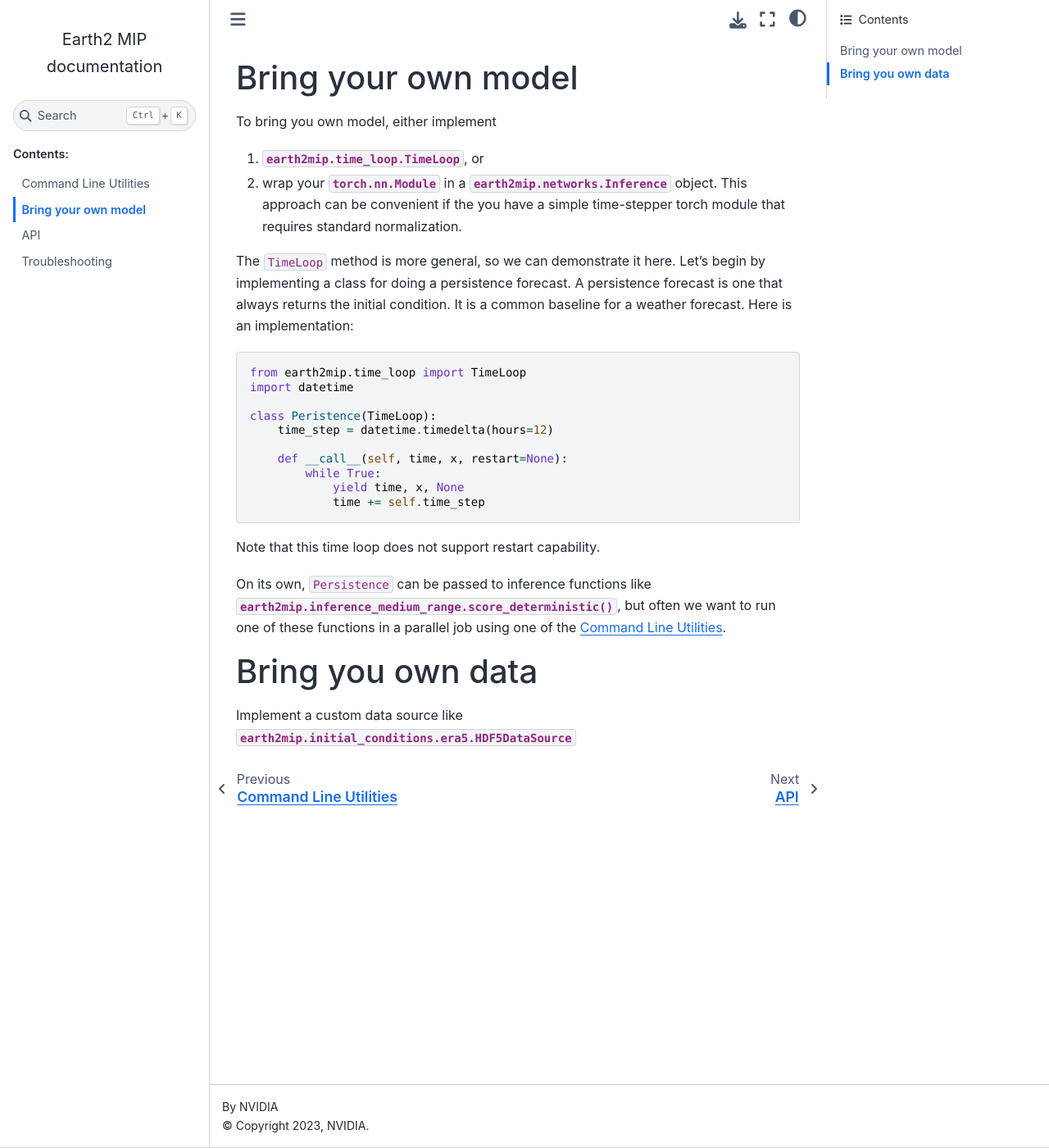
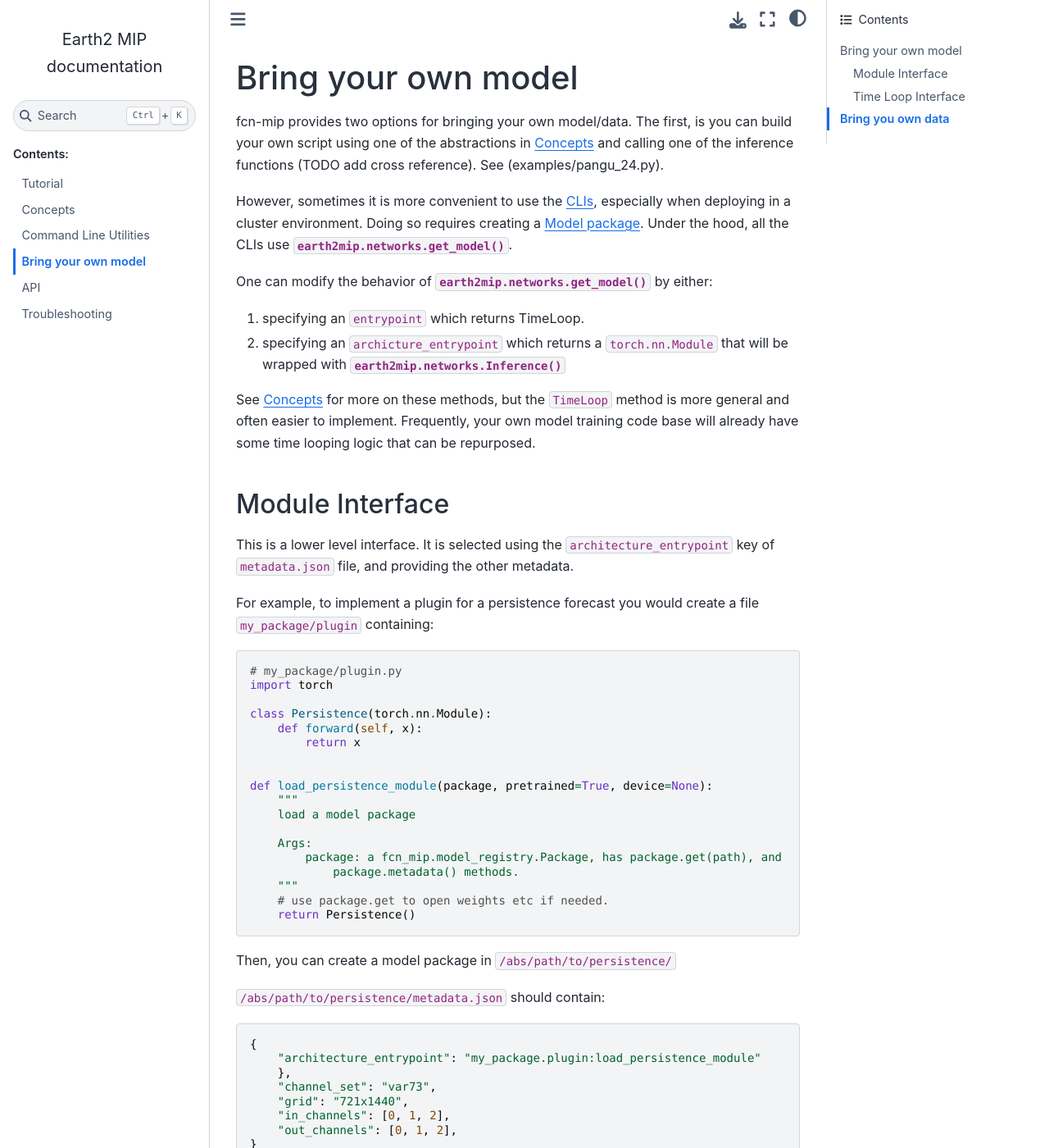
Before and after one commit to NVIDIA/earth2mip, a Sphinx documentation site: the page built from docs/plugin.rst, in a window 1280 px wide and 1400 px high. Shown: the whole window at 82% size. Built offline with Sphinx 7.4.7 and the Sphinx Book theme 1.1.4, drawn with Linux system fonts in a browser that asks for light colours; some of the changed text lies outside the part shown.

Commit message:
updates from 73937afb83ca344f62dc7858722817ed211b5886

```diff
--- /dev/null
+++ b/docs/concepts.rst
@@ -0,0 +1,188 @@
+.. _concepts:
+
+Concepts
+========
+
+Earth2 MIP has the following concepts:
+
+* Layered abstractions for :ref:`wrapping machine learning models<model wrappers>`
+* :ref:`Data Sources <data source>` for loading initial conditions and scoring against.
+* :ref:`Python APIs <api>` work with these abstractions to do things like scoring and ensemble inference.
+* :ref:`Model packages <model package>` allow reproducible loading of checkpoints from disk or the cloud.  that work with these abstractions.
+* :ref:`Command line tools <cli>` that allow running scoring jobs in a paralle environment.
+
+.. _model wrappers:
+Model Wrappers
+--------------
+
+The core model-related abstractions are
+
+#. Machine learning Module (e.g. ``torch.nn.Module``)
+#. Time loop (:py:class:`earth2mip.time_loop.TimeLoop`).
+#. Forecast (:py:class:`earth2mip.forecasts.Forecast`)
+
+Each of these presents increasingly minimal interface.
+
+We will demonstrate each of these interfaces for the persistence forecast.
+A persistence forecast is one that always returns the initial condition. It is a
+common baseline for a weather forecast.
+
+Module
+^^^^^^
+
+At the root is a machine learning model with inputs/outputs that correspond to
+two-dimensional fields defined on the planet. These fields are reified as some
+array-like data structure, the names of the fields/channels, and grid object
+(:py:class:`earth2mip.schema.Grid`). To use a Module, fcn-mip needs to be provided
+metadata about the Model's inputs/outputs (see. :py:class:`earth2mip.schema.Model`).
+
+Here as how to implement the persistence forecast as module::
+
+    import torch.nn
+
+    class PersistenceModule(torch.nn.Module):
+        def forward(self, x):
+            return x
+
+This is a very simple, but has no metadata about the input or output, and from
+an outside perspective, can be difficult to use if ``x`` has more semantic
+meaning or requirements.
+
+Time Loop
+^^^^^^^^^
+
+A Time Loop is a higher level interface encapsulating the Module, but also
+timestepping logic, data preprocessing, and output.
+:py:class:`earth2mip.time_loop.TimeLoop` defines this interface, and
+:py:class:`earth2mip.networks.Inference` is implements this interface and can
+turn a Module into a TimeLoop.
+
+Here is a TimeLoop of the persistence forecast::
+
+    from earth2mip.time_loop import TimeLoop
+    from earth2mip.schema import Grid
+    import datetime
+
+    class PeristenceTimeLoop(TimeLoop):
+        time_step = datetime.timedelta(hours=12)
+        # 1 history level = only the current time as input
+        n_history_levels = 1
+        in_channel_names = ["a", "b", "c"]
+        out_channel_names = ["a", "b", "c"]
+        grid = Grid.grid_721x1440
+
+        def __call__(self, time, x, restart=None):
+            b, h, c, w, h == x.shape
+
+            assert b == 1
+            assert h == self.n_history_levels
+            assert c == len(self.in_channel_names)
+            assert (w, h) == self.grid.shape
+
+            while True:
+                yield time, x, None
+                time += self.time_step
+
+This encapsulates the time stepping, and exposes other needed metadata.
+
+.. note::
+    This time loop does not support restart capability.
+
+Forecast
+--------
+
+Many scoring algorithms are most easily expressed as operations over 2D array of
+states that we call a Forecast Array. The rows of this array correspond to
+initial times, and the columns to lead times. The size of this array may be
+unbounded.
+For example, computing a lead time dependent metrics, such as RMSE
+corresponds to averaging the square difference of Forecast Arrays of
+observations and forecasts, and then averaging over the row dimension.
+This is defined by the :py:class:`earth2mip.forecasts.Forecast` interface.
+Compared to a TimeLoop, a Forecast encapsulates any time handling and initialization logic.
+One advantage is that an archive of forecasts on disk can be represented as a Forecast
+(see :py:class:`earth2mip.forecasts.XarrayForecast`).
+This allows using the same code to score both static and streaming forecasts.
+
+Finally, here is a :py:class:`earth2mip.forecasts.Forecast` implementation, for
+an persistence forecast beginning on Jan 1, 2018 and producing ICs every 12
+hours and sampling forecasts every 12 hours::
+
+    from earth2mip.forecasts import Forecast
+    import datetime
+
+    class PeristenceForecast(Forecast):
+        # only corresponds to out_channel_names
+        channel_names = ["a", "b", "c"]
+
+        def __init__(self, initial_data: Mapping[datetime.datetime, np.ndarray]):
+            self.initial_data = initial_data
+
+        def __getitem__(self, i):
+            initial_time = datetime.datetime(2018, 1, 1)
+            lead_dt = init_dt = datetime.timedelta(hours=12)
+
+            time = initial_time + init_dt * i
+            x = self.initial_data[time]
+            while True:
+                yield x
+we can see that ``PeristenceForecast`` encapsulates the initialization, time and
+other logic.
+
+
+Translating between Model Wrappers
+----------------------------------
+
+earth2mip provides implementations that translate between :ref:`model wrappers`.
+
+To create a TimeLoop from a Module, use
+:py:class:`earth2mip.networks.Inference`::
+
+    from earth2mip.networks import Inference
+
+    model = PersistenceModule()
+
+    # work around to not do any normalization
+    center = np.zeros([3])
+    scale = np.ones([3])
+    time_loop = Inference(
+        model,
+        center=center,
+        scale=scale,
+        grid=Grid.grid_721x1440,
+        time_step=datetime.timedelta(hours=12),
+        # note n_history_levels == n_history + 1
+        n_history=0,
+        channel_names=["a", "b", "c"],
+    )
+
+To create a forecast from a TimeLoop, you can use
+:py:class:`earth2mip.forecasts.TimeLoopForecast`::
+
+    from earth2mip.forecasts import TimeLoopForecast
+
+    forecast = TimeLoopForecast(
+        time_loop,
+        initial_data={
+            datetime.datetime(2018, 1, 1): np.zeros([1, 1, 3, 721, 1440])
+        },
+    )
+
+
+.. _data source:
+
+Data Source
+-----------
+
+:py:class:`earth2mip.initial_conditions.era5.HDF5DataSource`
+
+
+.. _model package:
+
+Model package
+-------------
+
+A model package is a directory containing a ``metadata.json`` file following
+:py:ref:`this schema <earth2mip.schema.Model>` and any other static data
+required to load the model.  The model package typically contains model
+parameters, normalization constants, etc.
--- a/docs/index.rst
+++ b/docs/index.rst
@@ -10,6 +10,8 @@ Welcome to Earth2 MIP's documentation!
    :maxdepth: 2
    :caption: Contents:
 
+   tutorial
+   concepts
    clis.rst
    plugin
    api
--- a/docs/plugin.rst
+++ b/docs/plugin.rst
@@ -1,36 +1,121 @@
 Bring your own model
 ====================
 
-To bring you own model, either implement
+fcn-mip provides two options for bringing your own model/data. The first, is
+you can build your own script using one of the  abstractions in
+:ref:`concepts` and calling one of the inference functions (TODO add
+cross reference).  See (examples/pangu_24.py).
 
-1. :py:class:`earth2mip.time_loop.TimeLoop`, or
-2. wrap your :py:class:`torch.nn.Module` in a
-   :py:class:`earth2mip.networks.Inference` object. This approach can be
-   convenient if the you have a simple time-stepper torch module that requires
-   standard normalization.
+However, sometimes it is more convenient to use the :ref:`CLIs <cli>`,
+especially when deploying in a cluster environment. Doing so requires creating a
+:ref:`model package`. Under the hood, all the CLIs use
+:py:func:`earth2mip.networks.get_model`.
 
-The ``TimeLoop`` method is more general, so we can demonstrate it here.
-Let's begin by implementing a class for doing a persistence forecast. A
-persistence forecast is one that always returns the initial condition. It is a
-common baseline for a weather forecast. Here is an implementation::
+One can modify the behavior of :py:func:`earth2mip.networks.get_model` by either:
 
-    from earth2mip.time_loop import TimeLoop
-    import datetime
+#. specifying an ``entrypoint`` which returns TimeLoop.
+#. specifying an ``archicture_entrypoint`` which returns a ``torch.nn.Module`` that will be wrapped with :py:func:`earth2mip.networks.Inference`
 
-    class Peristence(TimeLoop):
-        time_step = datetime.timedelta(hours=12)
+See :ref:`concepts` for more on these methods, but the ``TimeLoop`` method is
+more general and often easier to implement. Frequently, your own model training
+code base will already have some time looping logic that can be repurposed.
 
-        def __call__(self, time, x, restart=None):
-            while True:
-                yield time, x, None
-                time += self.time_step
+Module Interface
+^^^^^^^^^^^^^^^^
 
-Note that this time loop does not support restart capability.
+This is a lower level interface. It is selected using the
+``architecture_entrypoint`` key of ``metadata.json`` file, and providing the
+other metadata.
 
-On its own, ``Persistence`` can be passed to inference functions like
-:py:func:`earth2mip.inference_medium_range.score_deterministic`, but often we
-want to run one of these functions in a parallel job using one of the
-:ref:`cli`.
+For example, to implement a plugin for a persistence forecast you would create a file ``my_package/plugin`` containing::
+
+    # my_package/plugin.py
+    import torch
+
+    class Persistence(torch.nn.Module):
+        def forward(self, x):
+            return x
+
+
+    def load_persistence_module(package, pretrained=True, device=None):
+        """
+        load a model package
+
+        Args:
+            package: a fcn_mip.model_registry.Package, has package.get(path), and
+                package.metadata() methods.
+        """
+        # use package.get to open weights etc if needed.
+        return Persistence()
+
+
+Then, you can create a model package in ``/abs/path/to/persistence/``
+
+``/abs/path/to/persistence/metadata.json`` should contain::
+
+    {
+        "architecture_entrypoint": "my_package.plugin:load_persistence_module"
+        },
+        "channel_set": "var73",
+        "grid": "721x1440",
+        "in_channels": [0, 1, 2],
+        "out_channels": [0, 1, 2],
+    }
+
+.. note::
+    The values of ``entrypoint`` and ``architecture_entrypoint`` are loaded
+    using `Python entrypoints
+    <https://docs.python.org/3/library/importlib.metadata.html#entry-points>`_.
+    They have the form `package.module:function`.
+
+Finally, you should be able to load the model like this in python::
+
+    from earth2mip.networks import get_model
+    time_loop = get_model("file://abs/path/to/persistence")
+
+Or if you have a environment variable ``MODEL_REGISTRY=/abs/path/to``::
+
+    time_loop = get_model("persistence")
+
+Once this is working you can pass the model package to one of the :ref:`cli`::
+
+    torchrun --nproc_per_node <ngpu> -m earth2mip.inference_medium_range -n 56 file://abs/path/to/persistence scores.nc
+
+.. warning::
+
+    This currently only supports loading data from the var73 and var34 channel sets.
+
+
+Time Loop Interface
+^^^^^^^^^^^^^^^^^^^
+
+This project contains examples of TimeLoop loaders for Pangu:
+
+
+Python code:
+
+.. literalinclude:: ../earth2mip/networks/pangu.py
+  :pyobject: load
+
+the corresponding ``metadata.json`` file::
+
+    {
+      "entrypoint": {
+        "name": "earth2mip.networks.pangu:load",
+        "kwargs": {
+          "time_step_hours": 6
+        }
+      }
+    }
+
+Loading an interleaved time loop:
+
+.. literalinclude:: ../earth2mip/networks/pangu.py
+    :pyobject: load_24substep6
+
+the corresponding ``metadata.json`` file::
+
+    {"entrypoint": {"name": "earth2mip.networks.pangu:load_24substep6"}}
 
 Bring you own data
 ==================
--- /dev/null
+++ b/docs/tutorial.rst
@@ -0,0 +1,5 @@
+
+Tutorial
+========
+
+Under construction
```
Also changed, not shown: .gitlab-ci.yml (added), .licenses/summary.md (renamed from .licenses/summary_docker.md), .licenses/summary_pip.md (deleted), 4 other files.
